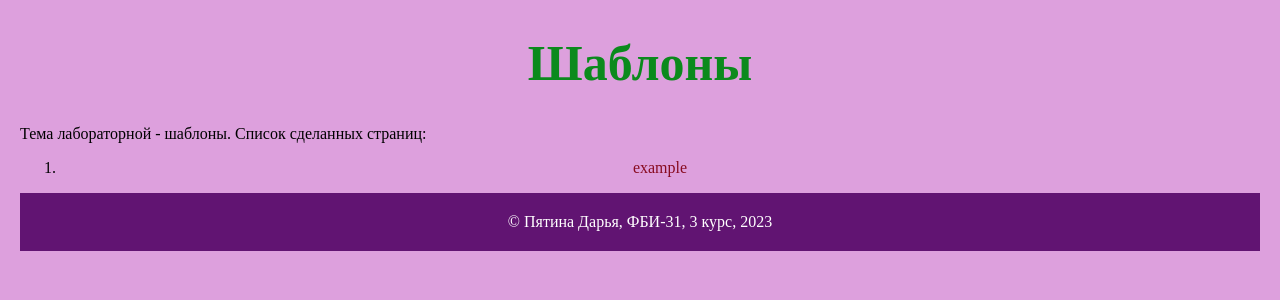
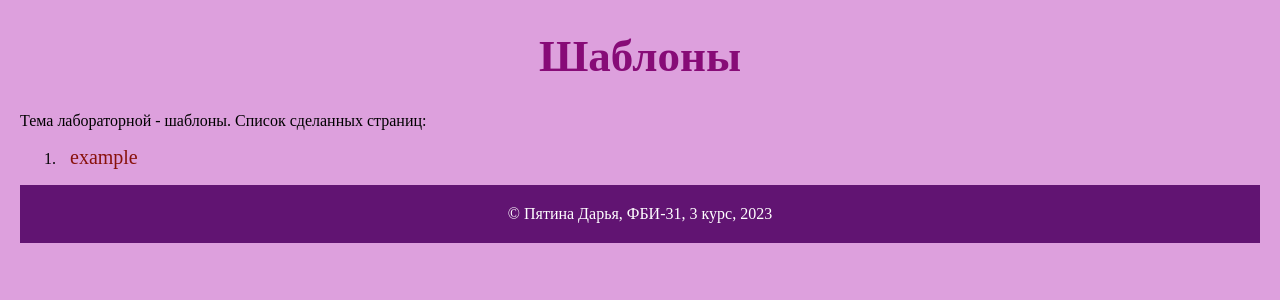
Before and after one commit to Dora59/web-back-labs, a Flask app: page /lab2/ in a window 1280 px wide. Shown: the part 38-338 px from the top of the page. Run offline with Flask 3, Linux system fonts and the light colour scheme.

Commit message:
изменение стилей

```diff
--- a/static/lab1.css
+++ b/static/lab1.css
@@ -6,9 +6,9 @@ body {
 }
 
 h1 {
-    color: rgb(11, 138, 28);
+    color: rgb(135, 11, 119);
     text-align: center;
-    font-size: 50px;
+    font-size: 45px;
 }
 
 img {
@@ -22,9 +22,9 @@ img {
 
 a {
     display: block;
-    text-align: center;
+    font-size: 20px;
     margin: 10px;
-    color: rgb(136, 11, 32);
+    color: rgb(136, 17, 11);
     text-decoration: none;
 }
 
```
